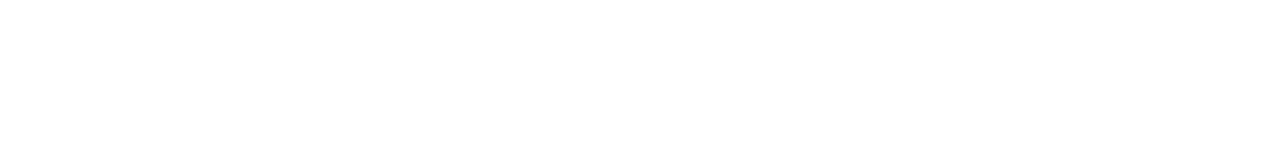
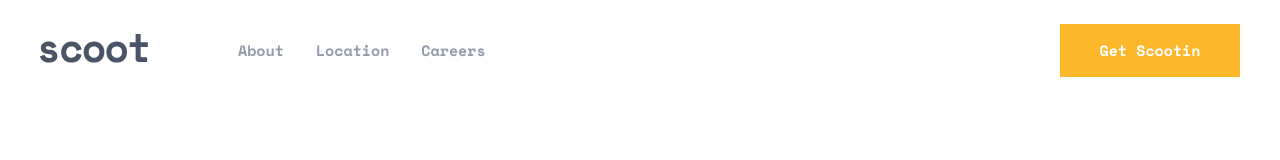
Before and after one commit to MahmudjonYodgorov/app-scoot-client, a plain HTML site: page index.html in a window 1280 px wide. Drawn offline with Linux system fonts and the light colour scheme.

Commit message:
Header finished

```diff
--- a/css/main.css
+++ b/css/main.css
@@ -48,12 +48,14 @@
 }
 
 .container{
-    width: 860px;
+    max-width: 1240px;
     margin: 0 auto;
     padding: 0 20px;
 }
 
-*{
+*,
+*::before,
+*::after{
     -webkit-box-sizing: border-box;
     box-sizing: border-box;
 }
@@ -64,10 +66,18 @@
     height: 53px;
     font-weight: 700;
     font-size: 15px;
-    line-height: 25px;
     text-align: center;
     color: var(--header-bg-color);
     background-color: var(--btn-bg-color);
+    border: none;
+}
+
+.btn:active{
+    background-color: transparent;
+    border: 3px solid  var(--btn-bg-color);
+    color: var(--btn-bg-color);
+    font-size: 14px;
+    cursor: pointer;
 }
 
 .visually-hidden {
@@ -84,6 +94,7 @@
 }
 
 body{
+    margin: 0;
     font-family: "Space Mono",  "Arial" , sans-serif ;
     font-weight: 400;
 }
@@ -98,5 +109,42 @@ a{
 }
 
 /*******************  Header Styles start  ****************/
+.site-header{
+    background-color: var(--header-bg-color);
+}
+
+.header-wrapper{
+    display: flex;
+    justify-content: space-between;
+    align-items: center;
+    padding: 22px 0;
+}
+
+.header-start{
+    display: flex;
+    align-items: center;
+    gap: 90px;
+}
+
+.nav-list{
+    display: flex;
+    align-items: center;
+    gap: 32px;
+}
+
+.nav-link{
+    font-weight: 700;
+    font-size: 15px;
+    line-height: 25px;
+    color: var(--main-text-color);
+}
+
+.nav-link:active{
+    color: var(--btn-bg-color);
+}
+@media only screen and (max-width: 768px) {
+
+
+}
 
 /*******************  Header Styles end  ****************/
--- a/index.html
+++ b/index.html
@@ -8,7 +8,49 @@
 </head>
 <body>
 <!--  Header start  -->
+        <header class="site-header">
+            <div class="container">
+                <div class="header-wrapper">
+                    <div class="header-start">
+                        <a class="header-logo"
+                           href="./index.html">
+                            <img class="header-logo__img"
+                                 src="./images/icons/logo.svg"
+                                 alt="Header logo image"
+                                 width="108"
+                                 height="29">
+                        </a>
 
+                        <!--  Navbar start-->
+                        <nav class="nabar-nav">
+                            <ul class="nav-list">
+                                <li class="nav-item">
+                                    <a class="nav-link" href="#">
+                                        About
+                                    </a>
+                                </li>
+                                <li class="nav-item">
+                                    <a class="nav-link" href="#">
+                                        Location
+                                    </a>
+                                </li>
+                                <li class="nav-item">
+                                    <a class="nav-link" href="#">
+                                        Careers
+                                    </a>
+                                </li>
+                            </ul>
+                        </nav>
+                        <!--  Navbar end-->
+
+                    </div>
+
+                    <button class="btn">
+                        Get Scootin
+                    </button>
+                </div>
+            </div>
+        </header>
 <!--  Header end  -->
 </body>
 </html>
```
Also changed, not shown: images/hero-bg.jpg (added), images/icons/indicator-left.svg (added), images/icons/logo.svg (added), images/indicator-left.png (deleted), images/main-bg-right.png (added), images/main-bg.png (added), 1 other file.
